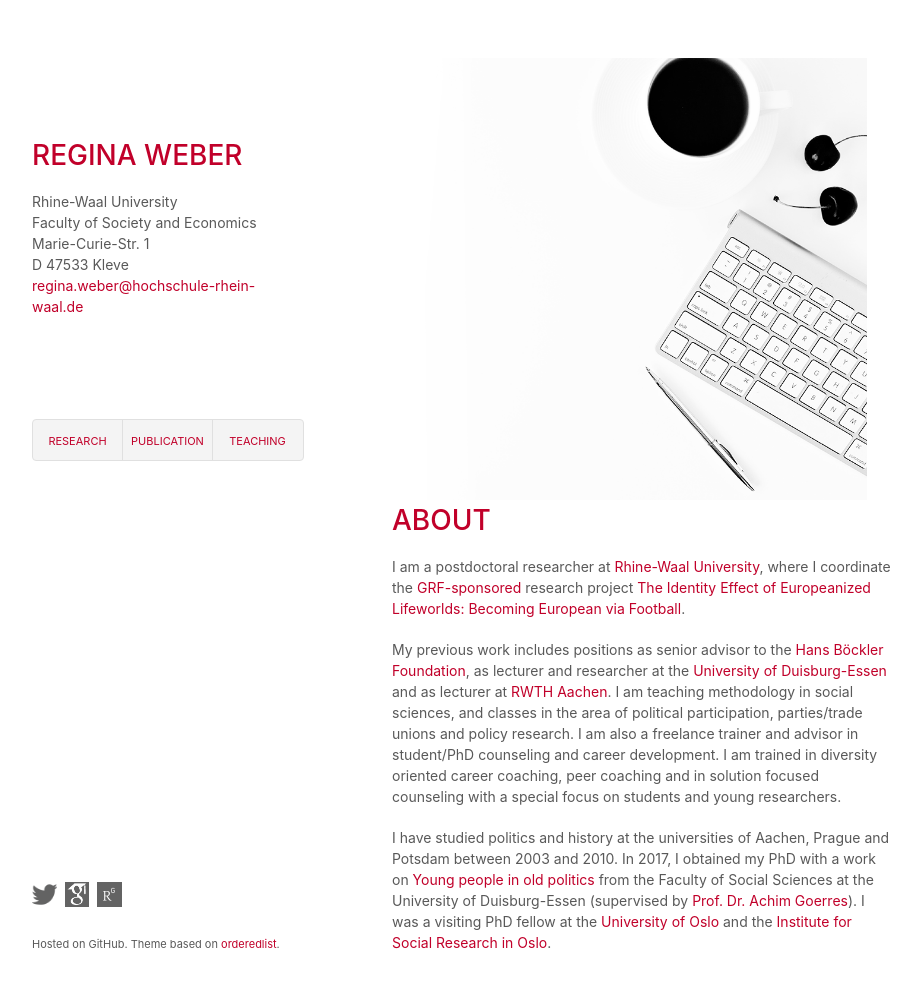
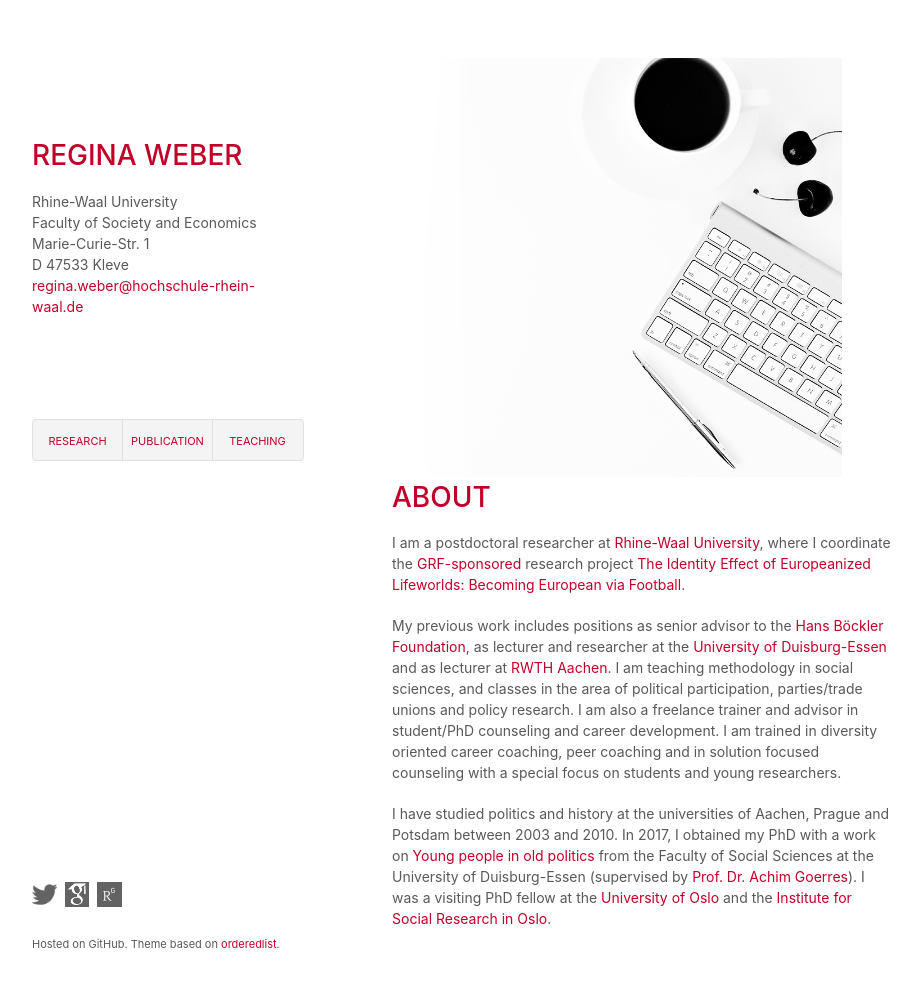
Before and after one commit to robertocabreratapia/robertocabreratapia.github.io, a Jekyll site: the page built from index.html, in a window 1280 px wide and 1023 px high. Shown: the top 988 px of the window, without its empty margins (178-1099 px from the left). Built offline with Jekyll 4.4.1, drawn with Linux system fonts in a browser that asks for light colours.

Commit message:
Update index.html

```diff
--- a/index.html
+++ b/index.html
@@ -1,7 +1,7 @@
 ---
 layout: default
 ---
-<img src="img/leone-venter_unsplash_mod.png" alt="Photo by Leone Venter on Unsplash" width="95%">
+<img src="img/leone-venter_unsplash_mod.png" alt="Photo by Leone Venter on Unsplash" width="90%">
 <h1>About</h1>
 <p>I am a postdoctoral researcher at <a href="https://www.hsrw.org">Rhine-Waal University</a>, where I coordinate the <a href="http://gepris.dfg.de/gepris/projekt/386268084">GRF-sponsored</a> research project <a href="https://www.eufoot.de">The Identity Effect of Europeanized Lifeworlds: Becoming European via Football</a>.</p>
 
```
